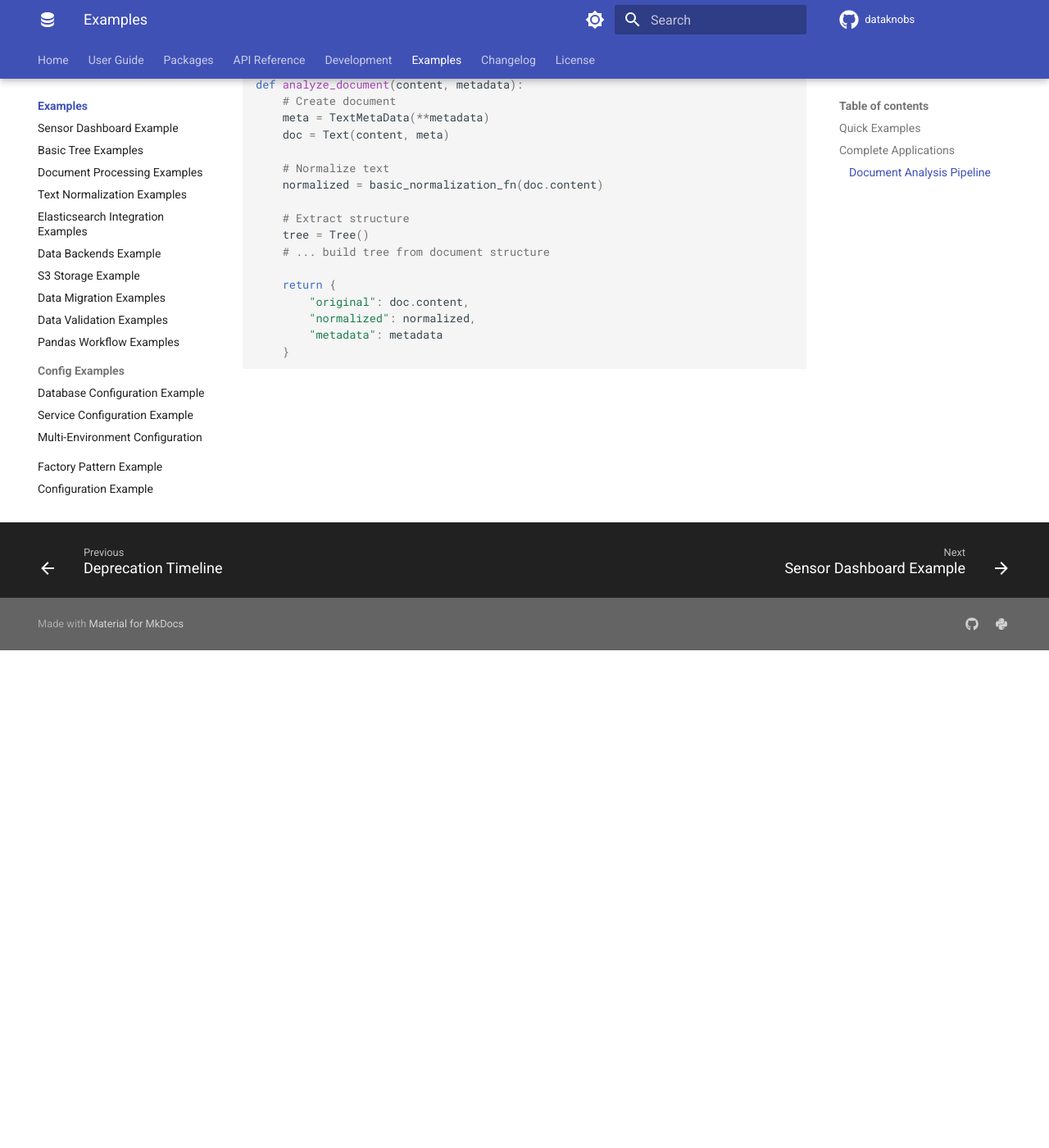
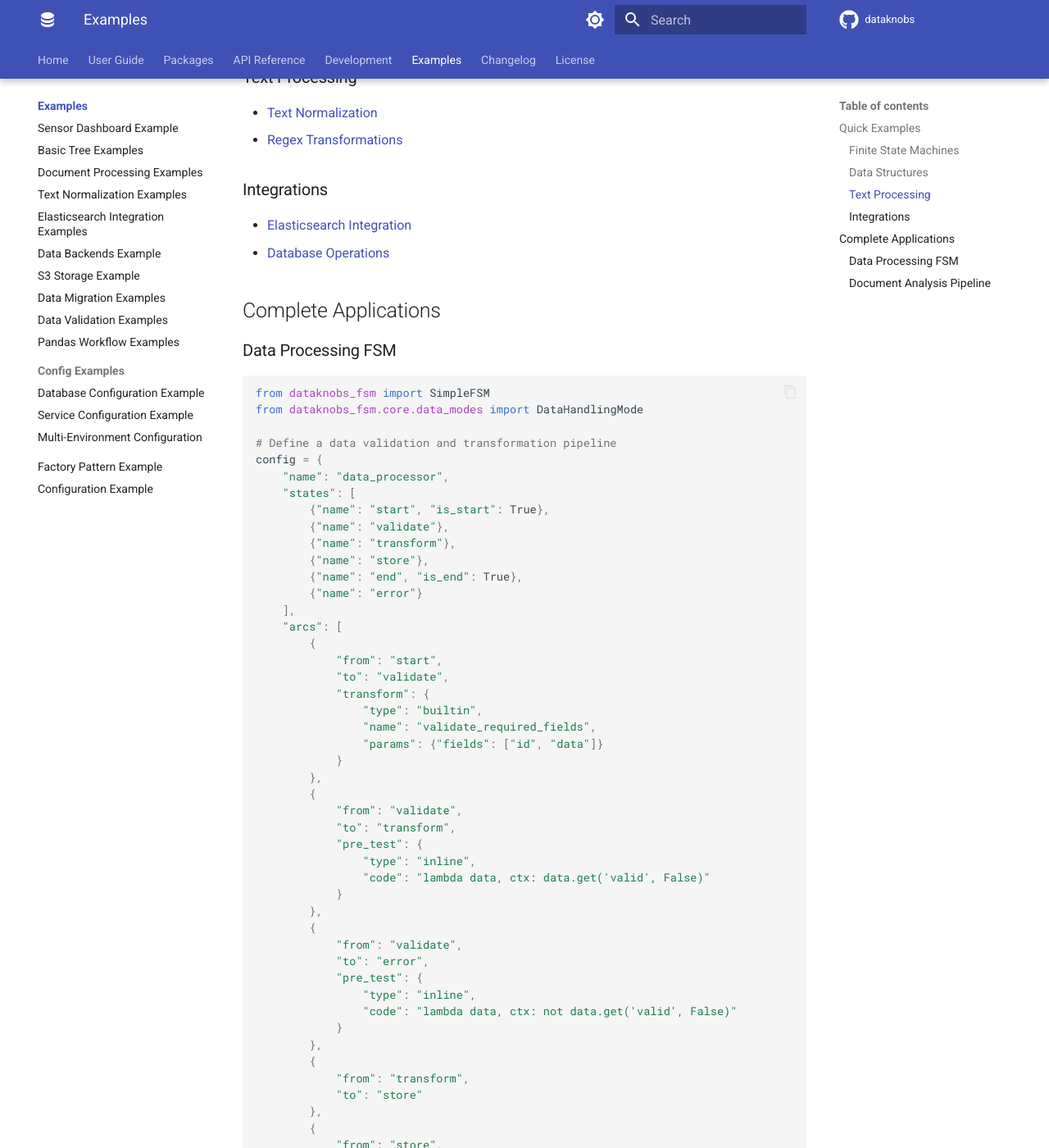
Before and after one commit to KBS-Labs/dataknobs, an MkDocs documentation site: the page built from docs/examples/index.md, in a window 1280 px wide and 1400 px high, scrolled down 607 px. Shown: the whole window at 82% size. Built offline with MkDocs 1.6.1 and Material for MkDocs 9.7.7, drawn with Linux system fonts in a browser that asks for light colours; comment, search, counter and statistics services are not loaded; the version menu is left out; some of the changed text lies outside the part shown.

Commit message:
updated documentation; fixed errant data.json files from unconfigured file dbs

````diff
--- a/docs/examples/index.md
+++ b/docs/examples/index.md
@@ -4,12 +4,84 @@ Practical examples of using Dataknobs packages.
 
 ## Quick Examples
 
+### Finite State Machines
+- [Simple FSM Pipeline](fsm-simple.md)
+- [ETL with FSM](fsm-etl.md)
+- [Streaming Data Processing](fsm-streaming.md)
+- [Debugging FSMs](fsm-debugging.md)
+
+### Data Structures
 - [Basic Tree Operations](basic-tree.md)
 - [Document Processing](document-processing.md)
+
+### Text Processing
 - [Text Normalization](text-normalization.md)
+- [Regex Transformations](regex-transforms.md)
+
+### Integrations
 - [Elasticsearch Integration](elasticsearch-integration.md)
+- [Database Operations](database-operations.md)
 
 ## Complete Applications
+
+### Data Processing FSM
+
+```python
+from dataknobs_fsm import SimpleFSM
+from dataknobs_fsm.core.data_modes import DataHandlingMode
+
+# Define a data validation and transformation pipeline
+config = {
+    "name": "data_processor",
+    "states": [
+        {"name": "start", "is_start": True},
+        {"name": "validate"},
+        {"name": "transform"},
+        {"name": "store"},
+        {"name": "end", "is_end": True},
+        {"name": "error"}
+    ],
+    "arcs": [
+        {
+            "from": "start",
+            "to": "validate",
+            "transform": {
+                "type": "builtin",
+                "name": "validate_required_fields",
+                "params": {"fields": ["id", "data"]}
+            }
+        },
+        {
+            "from": "validate",
+            "to": "transform",
+            "pre_test": {
+                "type": "inline",
+                "code": "lambda data, ctx: data.get('valid', False)"
+            }
+        },
+        {
+            "from": "validate",
+            "to": "error",
+            "pre_test": {
+                "type": "inline",
+                "code": "lambda data, ctx: not data.get('valid', False)"
+            }
+        },
+        {
+            "from": "transform",
+            "to": "store"
+        },
+        {
+            "from": "store",
+            "to": "end"
+        }
+    ]
+}
+
+# Create and run the FSM
+fsm = SimpleFSM(config, data_mode=DataHandlingMode.COPY)
+result = fsm.process({"id": 1, "data": "example"})
+```
 
 ### Document Analysis Pipeline
 
````
Also changed, not shown: docs/api/index.md (+7 -0 lines), docs/development/architecture.md (+73 -2 lines), docs/development/index.md (+45 -11 lines), docs/user-guide/index.md (+18 -1 lines), 9 other files.
